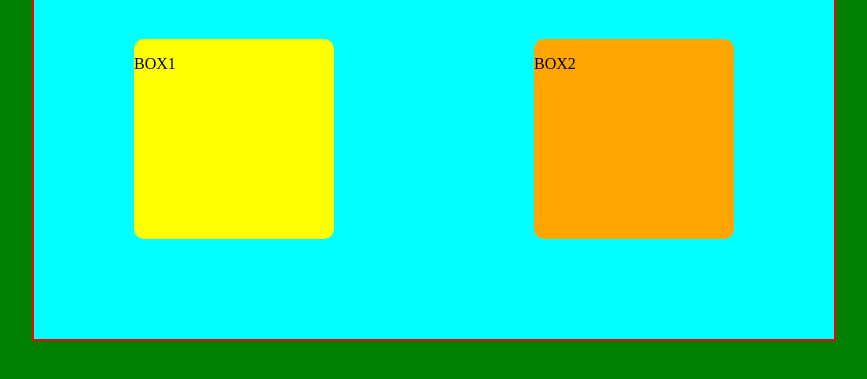
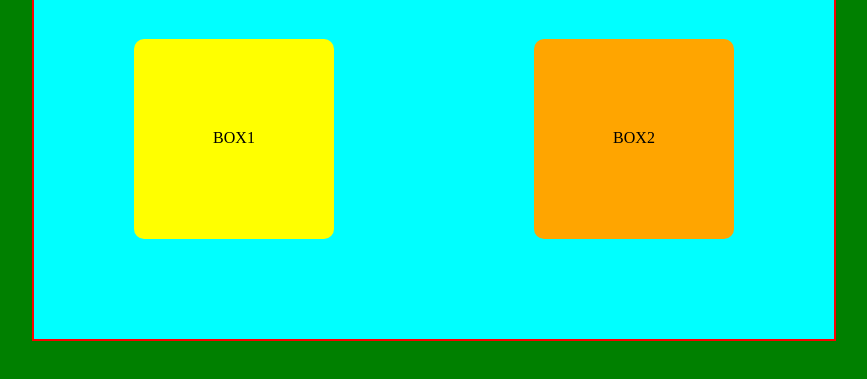
Before and after one commit to pepe1125/IKT_PROJEKT_9, a plain HTML site: page div_gyak/index.html in a window 1280 px wide. Shown: the part 71-450 px from the top of the page, without its empty margins (206-1073 px from the left). Drawn offline with Linux system fonts and the light colour scheme.

Commit message:
Update style.css

```diff
--- a/div_gyak/style.css
+++ b/div_gyak/style.css
@@ -51,7 +51,12 @@ h1 {
     text-align: center;
 }
 
-#center {
+#center1 {
     text-align: center;
     margin-top: 45%;
 }
+
+#center2 {
+    text-align: center;
+    margin-top: 45%;
+}
```
